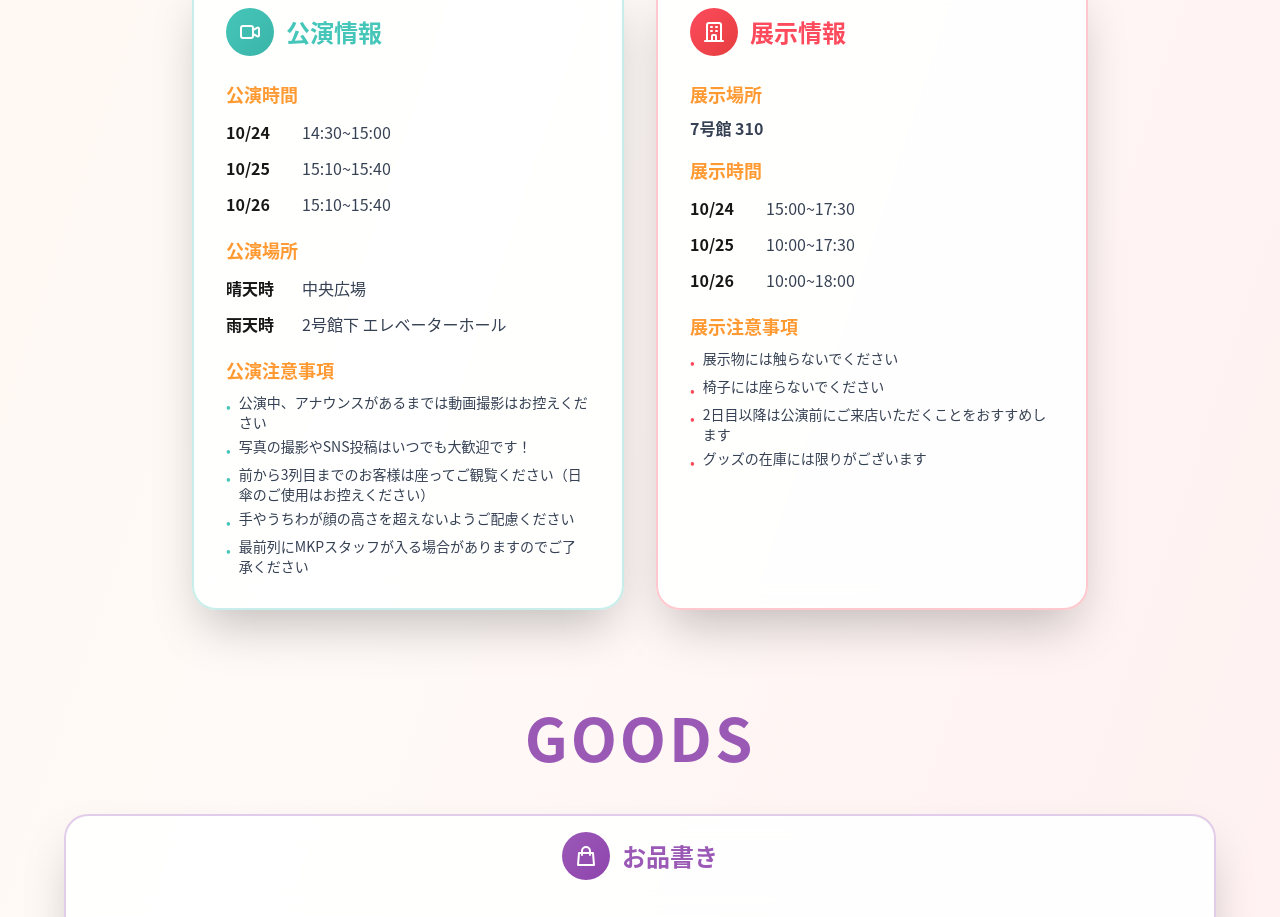
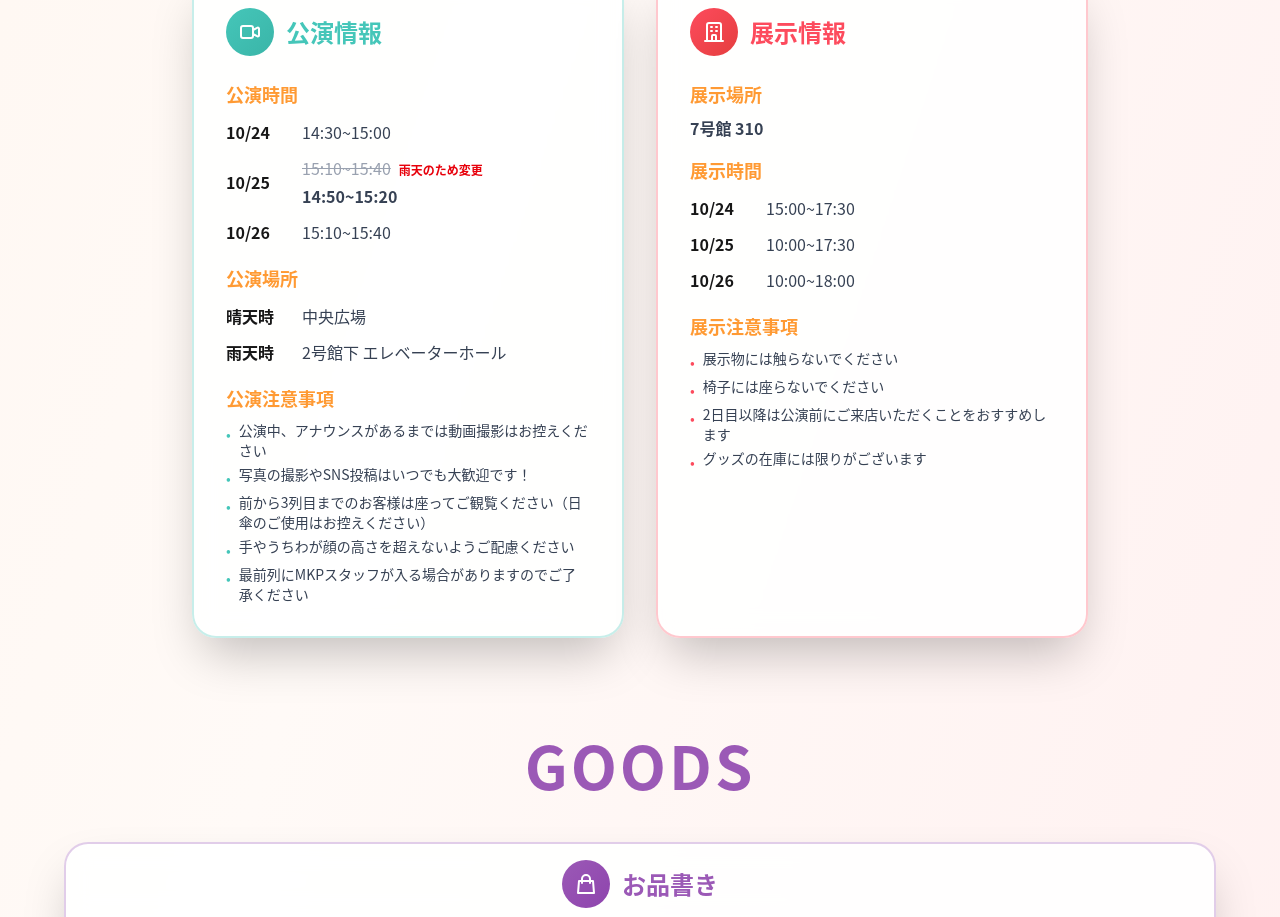
Before and after one commit to rnezzod/mkp2025, a Next.js app: page / in a window 1280 px wide. Shown: the part 2340-3257 px from the top of the page. Built offline with nearby package versions, Linux system fonts and the light colour scheme; no server answers.

Commit message:
2日目雨天スケジュール

```diff
--- a/public/information.json
+++ b/public/information.json
@@ -2,7 +2,7 @@
     "information": {
         "公演時間": {
             "10/24": "14:30~15:00",
-            "10/25": "15:10~15:40",
+            "10/25": "14:50~15:20",
             "10/26": "15:10~15:40"
         },
         "公演場所": {
--- a/src/app/page.tsx
+++ b/src/app/page.tsx
@@ -900,7 +900,19 @@ export default function Home() {
                     {Object.entries(informationData.information.公演時間).map(([date, time]) => (
                       <div key={date} className="flex items-center py-1">
                         <span className="font-semibold w-16">{date}</span>
-                        <span className="text-gray-700 ml-3">{time}</span>
+                        <div className="ml-3">
+                          {date === '10/25' ? (
+                            <div className="space-y-1">
+                              <div className="text-gray-700 relative">
+                                <span className="line-through text-gray-400">15:10~15:40</span>
+                                <span className="ml-2 text-xs text-red-600 font-semibold">雨天のため変更</span>
+                              </div>
+                              <div className="text-gray-700 font-semibold">{time}</div>
+                            </div>
+                          ) : (
+                            <span className="text-gray-700">{time}</span>
+                          )}
+                        </div>
                       </div>
                     ))}
                   </div>
```
